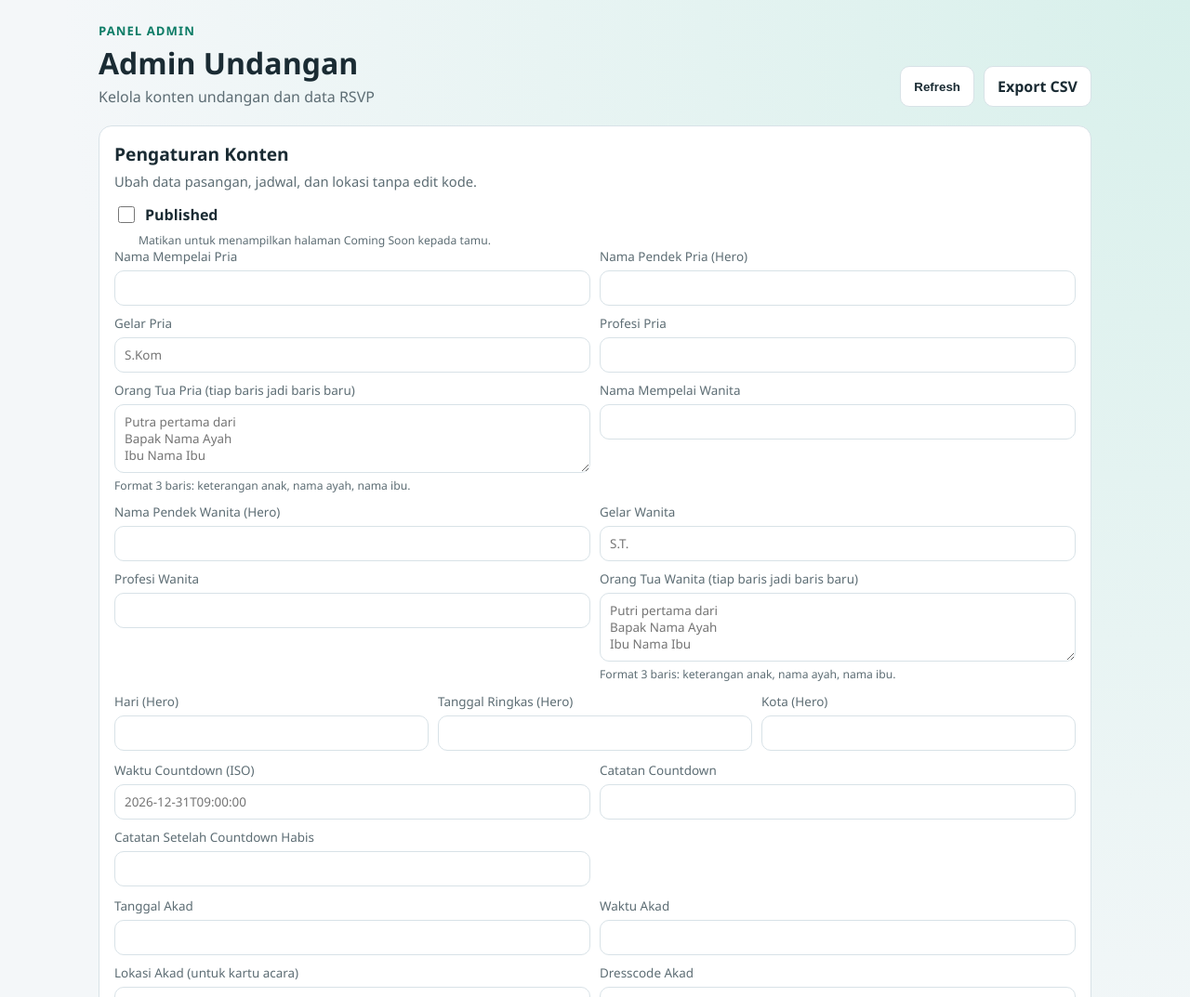
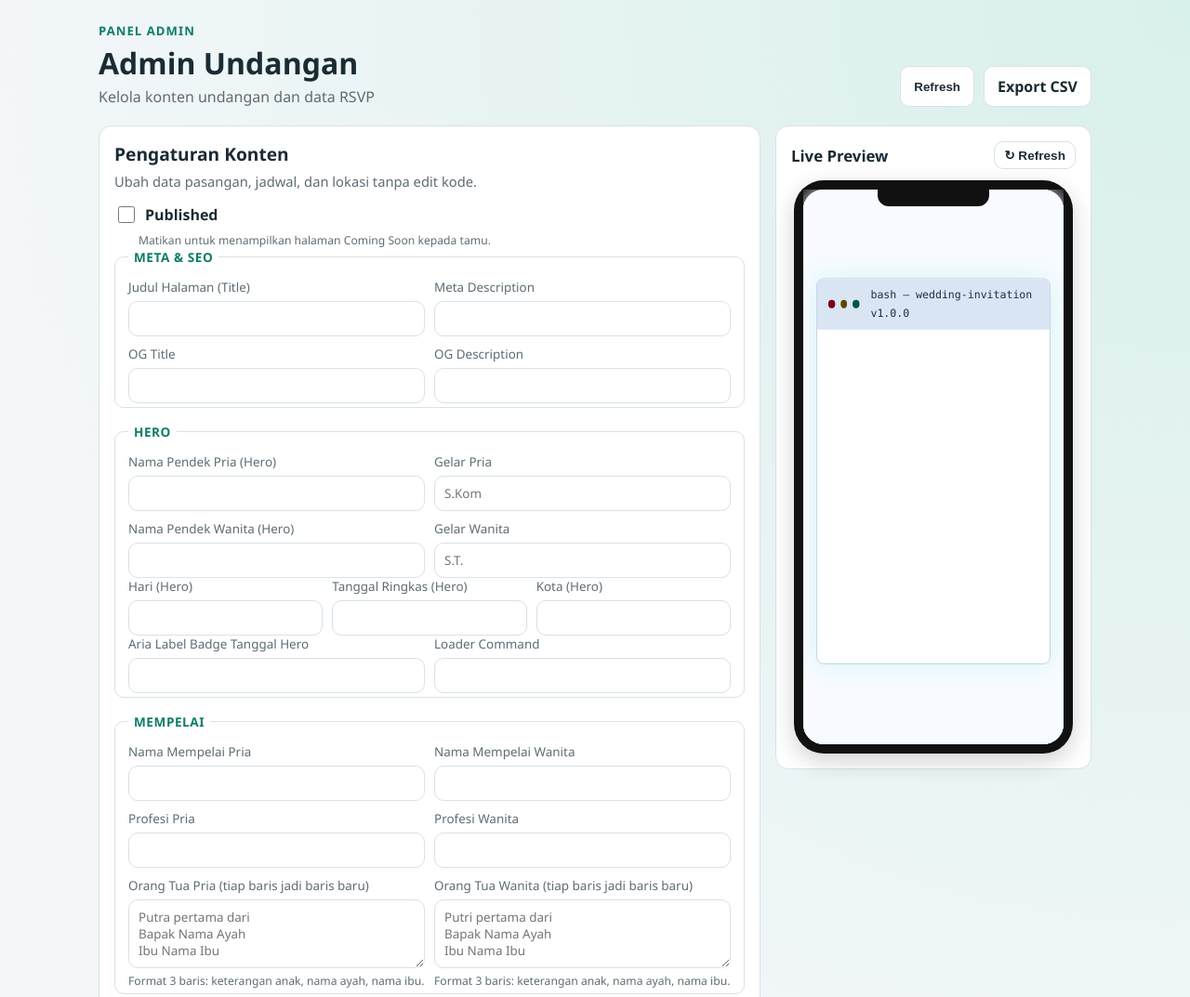
Before and after one commit to juntiapps/undangan, a website: page admin.html in a window 1280 px wide. Shown: the top 1073 px of the page at 93% size. Drawn offline with Linux system fonts and the light colour scheme; no server answers.

Commit message:
livepreview

```diff
--- a/admin.html
+++ b/admin.html
@@ -22,6 +22,7 @@
       </div>
     </header>
 
+    <div class="settings-layout">
     <section class="settings-card" aria-label="Pengaturan konten undangan">
       <div class="settings-head">
         <h2>Pengaturan Konten</h2>
@@ -34,116 +35,8 @@
       </div>
 
       <form id="site-config-form" class="settings-form" novalidate>
-        <div class="field-grid two-col">
-          <label>Nama Mempelai Pria
-            <input id="cfg-groom-name" type="text" required />
-          </label>
-          <label>Nama Pendek Pria (Hero)
-            <input id="cfg-groom-short" type="text" required />
-          </label>
-          <label>Gelar Pria
-            <input id="cfg-groom-suffix" type="text" placeholder="S.Kom" />
-          </label>
-          <label>Profesi Pria
-            <input id="cfg-groom-profession" type="text" required />
-          </label>
-          <label>Orang Tua Pria (tiap baris jadi baris baru)
-            <textarea id="cfg-groom-parents" rows="3" required placeholder="Putra pertama dari&#10;Bapak Nama Ayah&#10;Ibu Nama Ibu"></textarea>
-            <small class="field-help">Format 3 baris: keterangan anak, nama ayah, nama ibu.</small>
-          </label>
-          <label>Nama Mempelai Wanita
-            <input id="cfg-bride-name" type="text" required />
-          </label>
-          <label>Nama Pendek Wanita (Hero)
-            <input id="cfg-bride-short" type="text" required />
-          </label>
-          <label>Gelar Wanita
-            <input id="cfg-bride-suffix" type="text" placeholder="S.T." />
-          </label>
-          <label>Profesi Wanita
-            <input id="cfg-bride-profession" type="text" required />
-          </label>
-          <label>Orang Tua Wanita (tiap baris jadi baris baru)
-            <textarea id="cfg-bride-parents" rows="3" required placeholder="Putri pertama dari&#10;Bapak Nama Ayah&#10;Ibu Nama Ibu"></textarea>
-            <small class="field-help">Format 3 baris: keterangan anak, nama ayah, nama ibu.</small>
-          </label>
-        </div>
-
-        <div class="field-grid three-col">
-          <label>Hari (Hero)
-            <input id="cfg-day-label" type="text" required />
-          </label>
-          <label>Tanggal Ringkas (Hero)
-            <input id="cfg-date-label" type="text" required />
-          </label>
-          <label>Kota (Hero)
-            <input id="cfg-city-label" type="text" required />
-          </label>
-        </div>
-
-        <div class="field-grid two-col">
-          <label>Waktu Countdown (ISO)
-            <input id="cfg-countdown-iso" type="text" placeholder="2026-12-31T09:00:00" required />
-          </label>
-          <label>Catatan Countdown
-            <input id="cfg-countdown-note" type="text" required />
-          </label>
-          <label>Catatan Setelah Countdown Habis
-            <input id="cfg-countdown-expired-note" type="text" required />
-          </label>
-        </div>
-
-        <div class="field-grid two-col">
-          <label>Tanggal Akad
-            <input id="cfg-akad-date" type="text" required />
-          </label>
-          <label>Waktu Akad
-            <input id="cfg-akad-time" type="text" required />
-          </label>
-          <label>Lokasi Akad (untuk kartu acara)
-            <textarea id="cfg-akad-event-location" rows="2" required></textarea>
-          </label>
-          <label>Dresscode Akad
-            <input id="cfg-akad-dresscode" type="text" required />
-          </label>
-        </div>
-
-        <div class="field-grid two-col">
-          <label>Tanggal Resepsi
-            <input id="cfg-resepsi-date" type="text" required />
-          </label>
-          <label>Waktu Resepsi
-            <input id="cfg-resepsi-time" type="text" required />
-          </label>
-          <label>Lokasi Resepsi (untuk kartu acara)
-            <textarea id="cfg-resepsi-event-location" rows="2" required></textarea>
-          </label>
-          <label>Dresscode Resepsi
-            <input id="cfg-resepsi-dresscode" type="text" required />
-          </label>
-        </div>
-
-        <div class="field-grid two-col">
-          <label>Nama Lokasi Akad
-            <input id="cfg-akad-location-name" type="text" required />
-          </label>
-          <label>Google Maps URL Akad
-            <input id="cfg-akad-map-url" type="url" required />
-          </label>
-          <label>Alamat Akad (tiap baris akan jadi baris baru)
-            <textarea id="cfg-akad-address" rows="3" required></textarea>
-          </label>
-          <label>Nama Lokasi Resepsi
-            <input id="cfg-resepsi-location-name" type="text" required />
-          </label>
-          <label>Google Maps URL Resepsi
-            <input id="cfg-resepsi-map-url" type="url" required />
-          </label>
-          <label>Alamat Resepsi (tiap baris akan jadi baris baru)
-            <textarea id="cfg-resepsi-address" rows="3" required></textarea>
-          </label>
-        </div>
-
+        <fieldset class="form-section">
+          <legend>Meta &amp; SEO</legend>
           <div class="field-grid two-col">
             <label>Judul Halaman (Title)
               <input id="cfg-page-title" type="text" required />
@@ -157,30 +50,208 @@
             <label>OG Description
               <input id="cfg-og-description" type="text" required />
             </label>
+          </div>
+        </fieldset>
+
+        <fieldset class="form-section">
+          <legend>Hero</legend>
+          <div class="field-grid two-col">
+            <label>Nama Pendek Pria (Hero)
+              <input id="cfg-groom-short" type="text" required />
+            </label>
+            <label>Gelar Pria
+              <input id="cfg-groom-suffix" type="text" placeholder="S.Kom" />
+            </label>
+            <label>Nama Pendek Wanita (Hero)
+              <input id="cfg-bride-short" type="text" required />
+            </label>
+            <label>Gelar Wanita
+              <input id="cfg-bride-suffix" type="text" placeholder="S.T." />
+            </label>
+          </div>
+          <div class="field-grid three-col">
+            <label>Hari (Hero)
+              <input id="cfg-day-label" type="text" required />
+            </label>
+            <label>Tanggal Ringkas (Hero)
+              <input id="cfg-date-label" type="text" required />
+            </label>
+            <label>Kota (Hero)
+              <input id="cfg-city-label" type="text" required />
+            </label>
+          </div>
+          <div class="field-grid two-col">
             <label>Aria Label Badge Tanggal Hero
               <input id="cfg-hero-aria-label" type="text" required />
             </label>
             <label>Loader Command
               <input id="cfg-loader-command" type="text" required />
             </label>
+          </div>
+        </fieldset>
+
+        <fieldset class="form-section">
+          <legend>Mempelai</legend>
+          <div class="field-grid two-col">
+            <label>Nama Mempelai Pria
+              <input id="cfg-groom-name" type="text" required />
+            </label>
+            <label>Nama Mempelai Wanita
+              <input id="cfg-bride-name" type="text" required />
+            </label>
+            <label>Profesi Pria
+              <input id="cfg-groom-profession" type="text" required />
+            </label>
+            <label>Profesi Wanita
+              <input id="cfg-bride-profession" type="text" required />
+            </label>
+            <label>Orang Tua Pria (tiap baris jadi baris baru)
+              <textarea id="cfg-groom-parents" rows="3" required placeholder="Putra pertama dari&#10;Bapak Nama Ayah&#10;Ibu Nama Ibu"></textarea>
+              <small class="field-help">Format 3 baris: keterangan anak, nama ayah, nama ibu.</small>
+            </label>
+            <label>Orang Tua Wanita (tiap baris jadi baris baru)
+              <textarea id="cfg-bride-parents" rows="3" required placeholder="Putri pertama dari&#10;Bapak Nama Ayah&#10;Ibu Nama Ibu"></textarea>
+              <small class="field-help">Format 3 baris: keterangan anak, nama ayah, nama ibu.</small>
+            </label>
+          </div>
+        </fieldset>
+
+        <fieldset class="form-section">
+          <legend>Dekorasi Kode</legend>
+          <div class="field-grid two-col">
             <label>Nama Kode Snippet (Groom)
               <input id="cfg-code-groom-name" type="text" required />
             </label>
             <label>Nama Kode Snippet (Bride)
               <input id="cfg-code-bride-name" type="text" required />
             </label>
+          </div>
+        </fieldset>
+
+        <fieldset class="form-section">
+          <legend>Jadwal Acara</legend>
+          <div class="field-grid two-col">
+            <label>Tanggal Akad
+              <input id="cfg-akad-date" type="text" required />
+            </label>
+            <label>Tanggal Resepsi
+              <input id="cfg-resepsi-date" type="text" required />
+            </label>
+            <label>Waktu Akad
+              <input id="cfg-akad-time" type="text" required />
+            </label>
+            <label>Waktu Resepsi
+              <input id="cfg-resepsi-time" type="text" required />
+            </label>
+            <label>Lokasi Akad (untuk kartu acara)
+              <textarea id="cfg-akad-event-location" rows="2" required></textarea>
+            </label>
+            <label>Lokasi Resepsi (untuk kartu acara)
+              <textarea id="cfg-resepsi-event-location" rows="2" required></textarea>
+            </label>
+            <label>Dresscode Akad
+              <input id="cfg-akad-dresscode" type="text" required />
+            </label>
+            <label>Dresscode Resepsi
+              <input id="cfg-resepsi-dresscode" type="text" required />
+            </label>
+          </div>
+        </fieldset>
+
+        <fieldset class="form-section">
+          <legend>Hitung Mundur</legend>
+          <div class="field-grid two-col">
+            <label>Waktu Countdown (ISO)
+              <input id="cfg-countdown-iso" type="text" placeholder="2026-12-31T09:00:00" required />
+            </label>
+            <label>Catatan Countdown
+              <input id="cfg-countdown-note" type="text" required />
+            </label>
+            <label>Catatan Setelah Countdown Habis
+              <input id="cfg-countdown-expired-note" type="text" required />
+            </label>
+          </div>
+        </fieldset>
+
+        <fieldset class="form-section">
+          <legend>Lokasi</legend>
+          <div class="field-grid two-col">
+            <label>Nama Lokasi Akad
+              <input id="cfg-akad-location-name" type="text" required />
+            </label>
+            <label>Nama Lokasi Resepsi
+              <input id="cfg-resepsi-location-name" type="text" required />
+            </label>
+            <label>Google Maps URL Akad
+              <input id="cfg-akad-map-url" type="url" required />
+            </label>
+            <label>Google Maps URL Resepsi
+              <input id="cfg-resepsi-map-url" type="url" required />
+            </label>
+            <label>Alamat Akad (tiap baris akan jadi baris baru)
+              <textarea id="cfg-akad-address" rows="3" required></textarea>
+            </label>
+            <label>Alamat Resepsi (tiap baris akan jadi baris baru)
+              <textarea id="cfg-resepsi-address" rows="3" required></textarea>
+            </label>
+          </div>
+        </fieldset>
+
+        <fieldset class="form-section">
+          <legend>Kirim Hadiah</legend>
+          <div class="field-grid two-col">
+            <label>Bank Hadiah 1
+              <input id="cfg-gift-bank-1" type="text" required />
+            </label>
+            <label>Bank Hadiah 2
+              <input id="cfg-gift-bank-2" type="text" required />
+            </label>
             <label>Nama Rekening Hadiah 1
+              <input id="cfg-gift-name-1" type="text" required />
+            </label>
+            <label>Nama Rekening Hadiah 2
+              <input id="cfg-gift-name-2" type="text" required />
+            </label>
+            <label>Nomor Rekening Hadiah 1 (tampil)
+              <input id="cfg-gift-number-1" type="text" required placeholder="1234 5678 9012" />
+              <small class="field-help">Ini yang ditampilkan ke tamu. Spasi boleh dipakai.</small>
+            </label>
+               <label>Nomor Rekening Hadiah 2 (tampil)
+              <input id="cfg-gift-number-2" type="text" required placeholder="9876 5432 1098" />
+              <small class="field-help">Ini yang ditampilkan ke tamu. Spasi boleh dipakai.</small>
+            </label>
+            <label>Nilai Copy Hadiah 1 (tanpa spasi jika perlu)
+              <input id="cfg-gift-copy-1" type="text" required placeholder="123456789012" />
+              <small class="field-help">Dipakai tombol salin. Disarankan hanya angka tanpa spasi.</small>
+            </label>
+             <label>Nilai Copy Hadiah 2 (tanpa spasi jika perlu)
+              <input id="cfg-gift-copy-2" type="text" required placeholder="987654321098" />
+              <small class="field-help">Dipakai tombol salin. Disarankan hanya angka tanpa spasi.</small>
+            </label>
+            <label>Nama Rekening Hadiah 1 (fallback)
               <input id="cfg-gift-account-name-1" type="text" required />
             </label>
-          <label>Nama Rekening Hadiah 2
+            <label>Nama Rekening Hadiah 2 (fallback)
               <input id="cfg-gift-account-name-2" type="text" required />
             </label>
+          </div>
+        </fieldset>
+
+        <fieldset class="form-section">
+          <legend>Penutup</legend>
+          <div class="field-grid two-col">
             <label>Nama Penutup (Groom)
               <input id="cfg-closing-groom-name" type="text" required />
             </label>
             <label>Nama Penutup (Bride)
               <input id="cfg-closing-bride-name" type="text" required />
             </label>
+          </div>
+        </fieldset>
+
+        <fieldset class="form-section">
+          <legend>Footer &amp; Lainnya</legend>
+          <div class="field-grid two-col">
             <label>Footer Branding
               <input id="cfg-footer-branding" type="text" required />
             </label>
@@ -189,38 +260,7 @@
               <small class="field-help">Boleh isi ID video atau URL YouTube penuh. Sistem akan simpan sebagai ID video.</small>
             </label>
           </div>
-
-        <div class="field-grid two-col">
-          <label>Bank Hadiah 1
-            <input id="cfg-gift-bank-1" type="text" required />
-          </label>
-          <label>Nama Rekening Hadiah 1
-            <input id="cfg-gift-name-1" type="text" required />
-          </label>
-          <label>Nomor Rekening Hadiah 1 (tampil)
-            <input id="cfg-gift-number-1" type="text" required placeholder="1234 5678 9012" />
-            <small class="field-help">Ini yang ditampilkan ke tamu. Spasi boleh dipakai.</small>
-          </label>
-          <label>Nilai Copy Hadiah 1 (tanpa spasi jika perlu)
-            <input id="cfg-gift-copy-1" type="text" required placeholder="123456789012" />
-            <small class="field-help">Dipakai tombol salin. Disarankan hanya angka tanpa spasi.</small>
-          </label>
-
-          <label>Bank Hadiah 2
-            <input id="cfg-gift-bank-2" type="text" required />
-          </label>
-          <label>Nama Rekening Hadiah 2
-            <input id="cfg-gift-name-2" type="text" required />
-          </label>
-          <label>Nomor Rekening Hadiah 2 (tampil)
-            <input id="cfg-gift-number-2" type="text" required placeholder="9876 5432 1098" />
-            <small class="field-help">Ini yang ditampilkan ke tamu. Spasi boleh dipakai.</small>
-          </label>
-          <label>Nilai Copy Hadiah 2 (tanpa spasi jika perlu)
-            <input id="cfg-gift-copy-2" type="text" required placeholder="987654321098" />
-            <small class="field-help">Dipakai tombol salin. Disarankan hanya angka tanpa spasi.</small>
-          </label>
-        </div>
+        </fieldset>
 
         <div class="settings-actions">
           <button id="save-config-btn" type="submit">Simpan Pengaturan</button>
@@ -229,6 +269,20 @@
         </div>
       </form>
     </section>
+
+    <aside class="preview-panel" aria-label="Live preview undangan (mobile)">
+      <div class="preview-panel-head">
+        <h2>Live Preview</h2>
+        <button id="preview-refresh-btn" type="button" title="Muat ulang preview">↻ Refresh</button>
+      </div>
+      <div class="mobile-mockup">
+        <div class="mobile-mockup-notch"></div>
+        <div class="mobile-mockup-screen">
+          <iframe id="preview-frame" src="/" title="Live preview undangan" loading="lazy"></iframe>
+        </div>
+      </div>
+    </aside>
+    </div>
 
     <section class="stats" aria-label="Ringkasan RSVP">
       <article>
--- a/css/admin.css
+++ b/css/admin.css
@@ -81,12 +81,93 @@ button:hover,
   margin-bottom: 16px;
 }
 
+.settings-layout {
+  display: grid;
+  grid-template-columns: minmax(0, 1fr) 340px;
+  gap: 16px;
+  align-items: start;
+  margin-bottom: 16px;
+}
+
 .settings-card {
   background: var(--card);
   border: 1px solid var(--line);
   border-radius: 14px;
   padding: 16px;
-  margin-bottom: 16px;
+  margin-bottom: 0;
+}
+
+.preview-panel {
+  position: sticky;
+  top: 16px;
+  background: var(--card);
+  border: 1px solid var(--line);
+  border-radius: 14px;
+  padding: 16px;
+  display: flex;
+  flex-direction: column;
+  gap: 12px;
+}
+
+.preview-panel-head {
+  display: flex;
+  align-items: center;
+  justify-content: space-between;
+  gap: 8px;
+}
+
+.preview-panel-head h2 {
+  margin: 0;
+  font-size: 1.05rem;
+}
+
+.preview-panel-head button {
+  padding: 6px 10px;
+  font-size: 0.85rem;
+}
+
+.mobile-mockup {
+  position: relative;
+  width: 100%;
+  max-width: 300px;
+  margin: 0 auto;
+  aspect-ratio: 9 / 18.5;
+  background: #111;
+  border-radius: 32px;
+  padding: 10px;
+  box-shadow: 0 8px 24px rgba(0, 0, 0, 0.18);
+  overflow: hidden;
+}
+
+.mobile-mockup-notch {
+  position: absolute;
+  top: 10px;
+  left: 50%;
+  transform: translateX(-50%);
+  width: 40%;
+  height: 18px;
+  background: #111;
+  border-radius: 0 0 12px 12px;
+  z-index: 2;
+}
+
+.mobile-mockup-screen {
+  position: relative;
+  width: 100%;
+  height: 100%;
+  overflow: hidden;
+  border-radius: 22px;
+  background: #fff;
+}
+
+.mobile-mockup iframe {
+  /* Render at a real mobile viewport width, then scale to fit the frame so no content is clipped. */
+  width: 375px;
+  height: 812px;
+  border: none;
+  background: #fff;
+  transform-origin: top left;
+  transform: scale(calc(var(--mockup-scale, 0.8)));
 }
 
 .settings-head h2 {
@@ -125,6 +206,22 @@ button:hover,
 .settings-form {
   display: grid;
   gap: 12px;
+}
+
+.form-section {
+  border: 1px solid var(--line);
+  border-radius: 10px;
+  padding: 14px 14px 4px;
+  margin: 0 0 4px;
+}
+
+.form-section legend {
+  padding: 0 6px;
+  font-weight: 700;
+  font-size: 0.85rem;
+  text-transform: uppercase;
+  letter-spacing: 0.04em;
+  color: var(--primary);
 }
 
 .field-grid {
@@ -280,4 +377,17 @@ td.message {
     flex-direction: column;
     align-items: flex-start;
   }
+
+  .settings-layout {
+    grid-template-columns: minmax(0, 1fr);
+  }
+
+  .preview-panel {
+    position: static;
+    order: -1;
+  }
+
+  .mobile-mockup {
+    max-width: 240px;
+  }
 }
--- a/js/admin.js
+++ b/js/admin.js
@@ -8,6 +8,21 @@
   const saveConfigBtn = document.getElementById('save-config-btn');
   const savePreviewBtn = document.getElementById('save-preview-btn');
   const configState = document.getElementById('config-state');
+  const previewFrame = document.getElementById('preview-frame');
+  const previewRefreshBtn = document.getElementById('preview-refresh-btn');
+  const previewScreen = document.querySelector('.mobile-mockup-screen');
+
+  function updatePreviewScale() {
+    if (!previewScreen) return;
+    const scale = previewScreen.clientWidth / 375;
+    previewScreen.style.setProperty('--mockup-scale', String(scale));
+  }
+
+  function reloadPreview() {
+    if (!previewFrame) return;
+    // Force reload by re-setting src (cache-bust so latest config is fetched).
+    previewFrame.src = `/?preview=${Date.now()}`;
+  }
 
   const statTotal = document.getElementById('stat-total');
   const statHadir = document.getElementById('stat-hadir');
@@ -317,6 +332,7 @@
 
       assignConfigToForm(payload.data || {});
       setConfigState(payload.message || 'Pengaturan tersimpan.', false);
+      reloadPreview();
 
       if (shouldPreview) {
         window.open('/', '_blank', 'noopener');
@@ -356,6 +372,13 @@
   if (configForm) {
     configForm.addEventListener('submit', saveSiteConfig);
   }
+  if (previewRefreshBtn) {
+    previewRefreshBtn.addEventListener('click', reloadPreview);
+  }
+  if (previewScreen) {
+    updatePreviewScale();
+    window.addEventListener('resize', updatePreviewScale);
+  }
 
   loadSiteConfig();
   loadRsvps();
```
Lines whose indentation alone changed are shown as unchanged.
